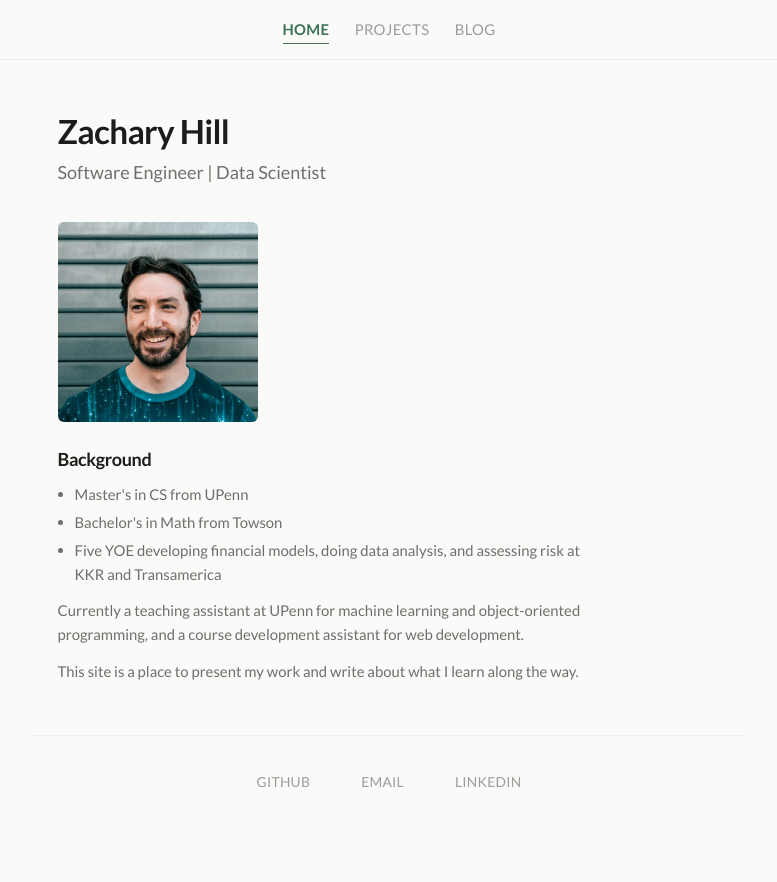
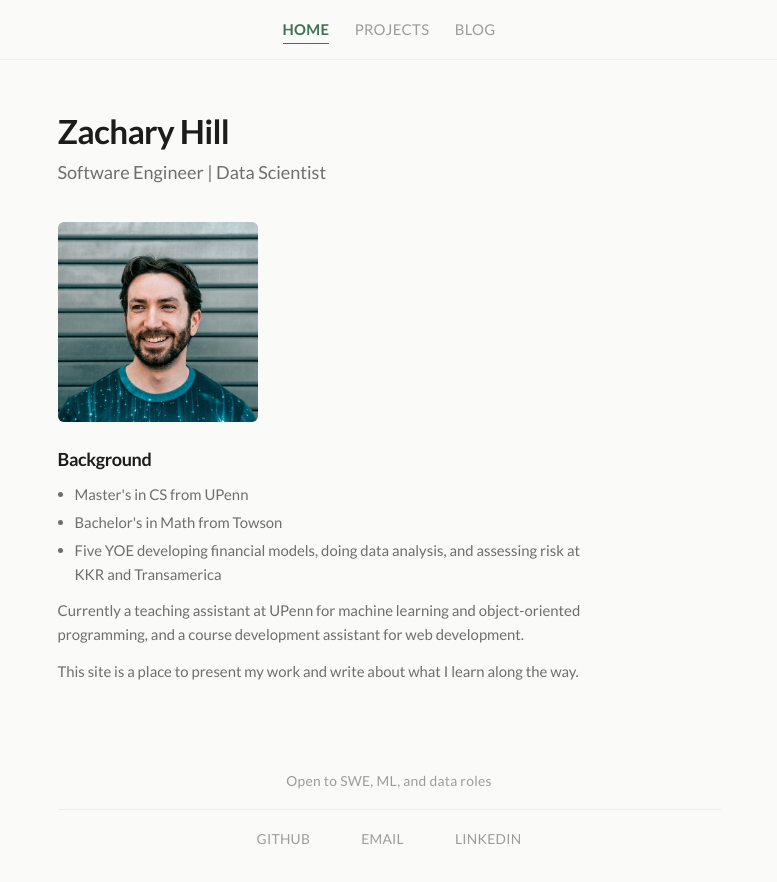
Before and after one commit to zhinit/zh-init-website, a React (Vite) app: page / in a window 1280 px wide. Shown: the whole page, without its empty margins (251-1028 px from the left). Before the commit the page ends 827 px from the top, so only its background shows below. Built offline with nearby package versions, Linux system fonts and the light colour scheme.

Commit message:
add open-to-roles note to footer

```diff
--- a/src/components/Layout.module.css
+++ b/src/components/Layout.module.css
@@ -108,17 +108,26 @@
 }
 
 .footer {
-  border-top: 1px solid var(--color-border-subtle);
   max-width: var(--content-width);
   width: 100%;
   margin: 0 auto;
   padding: var(--space-8) var(--space-6);
 }
 
+.footerNote {
+  text-align: center;
+  color: var(--color-text-tertiary);
+  font-size: var(--text-xs);
+  letter-spacing: 0.02em;
+  margin-bottom: var(--space-4);
+}
+
 .footerLinks {
   display: flex;
   justify-content: center;
   gap: var(--space-12);
+  border-top: 1px solid var(--color-border-subtle);
+  padding-top: var(--space-4);
 }
 
 .footerLinks a {
--- a/src/components/Layout.tsx
+++ b/src/components/Layout.tsx
@@ -17,6 +17,7 @@ export function Layout() {
         <Outlet />
       </main>
       <footer className={styles.footer}>
+        <p className={styles.footerNote}>Open to SWE, ML, and data roles</p>
         <div className={styles.footerLinks}>
           <a href="https://github.com/zhinit" target="_blank" rel="noopener noreferrer">GitHub</a>
           <a href="mailto:zacharyandrewhill@gmail.com">Email</a>
```
